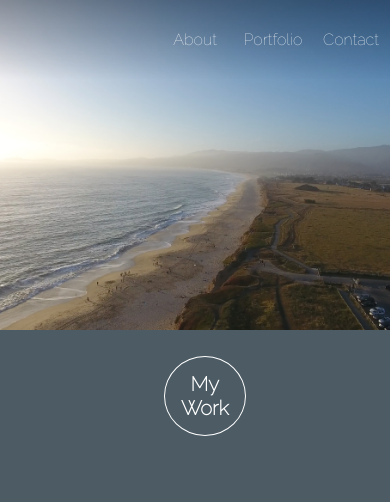
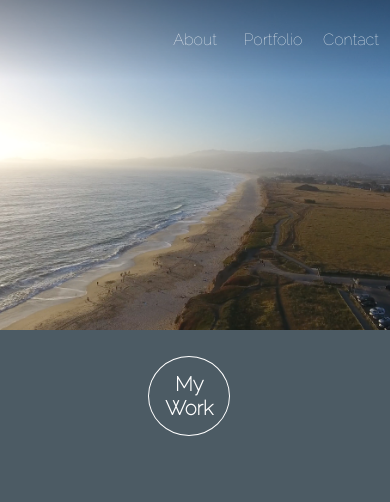
Before and after one commit to simgill13/myproject, a plain HTML site: page index.html in a window 390 px wide. Shown: the top 502 px of the page. Drawn offline with nearby package versions, Linux system fonts and the light colour scheme.

Commit message:
css line 604 from 42 to 38

```diff
--- a/main.css
+++ b/main.css
@@ -604,7 +604,7 @@ font-family: 'Raleway', sans-serif;
 .title3{
 	font-size: 20px;
 	margin-top: 2%;
-	margin-left: 42%;
+	margin-left: 38%;
 	text-align: center;
 	padding: 15px;
 	height: 80px;
```
Also changed, not shown: index.html (+1 -0 lines).
